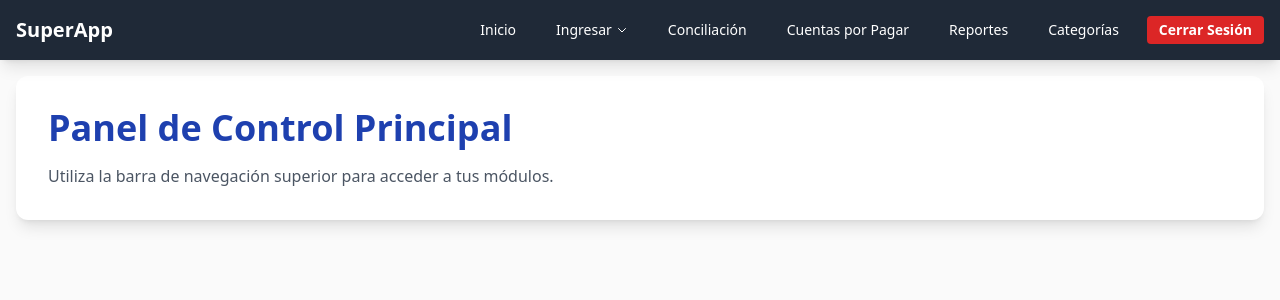
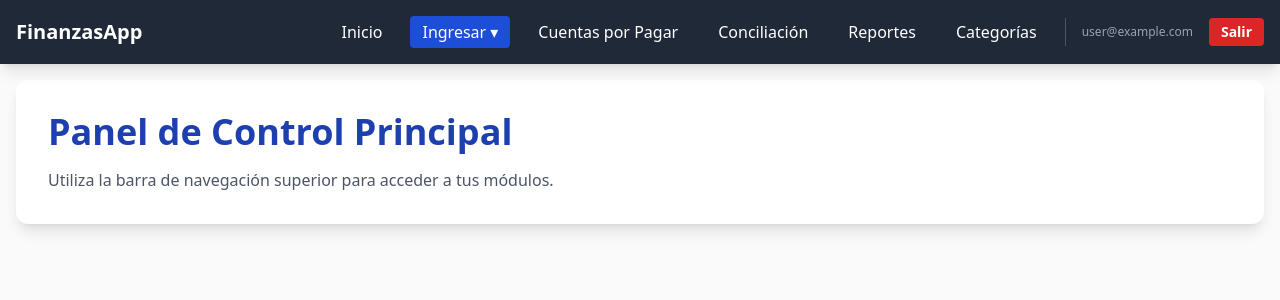
Before and after one commit to sanmartincomanda/contabilidadsanmartin, a React (Vite) app: page / in a window 1280 px wide. Shown: the top 300 px of the page. Built offline with nearby package versions, Linux system fonts and the light colour scheme; no server answers; the database is empty; sample sign-in values are in the browser's storage.

Commit message:
ahora si

```diff
--- a/src/App.jsx
+++ b/src/App.jsx
@@ -104,6 +104,8 @@ function App() {
 
     const categoriesList = appData.categorias || [];
 
+
+
     const branchesList = (appData.branches && appData.branches.length > 0)
         ? appData.branches
         : BRANCHES;
@@ -197,6 +199,66 @@ function App() {
             </AuthProvider>
         </Router>
     );
+    const isLimitedUser = user?.email === "adriandiazc95@gmail.com";
+
+    if (dataLoading) return <div className="p-10 text-center">Cargando...</div>;
+
+    return (
+        <Router>
+            <AuthProvider>
+                <Header />
+                <main className="p-4">
+                    <Routes>
+                        <Route path="/login" element={<Login />} />
+
+                        <Route
+                            path="/"
+                            element={<PrivateRoute element={<Dashboard />} />}
+                        />
+
+                        {/* RESTRICCIÓN: Si es el usuario limitado, lo mandamos a Cuentas por Pagar */}
+                        <Route
+                            path="/ingresar"
+                            element={<PrivateRoute
+                                element={!isLimitedUser ? <DataEntry data={appData} /> : <Navigate to="/cuentas-pagar" />}
+                            />}
+                        />
+
+                        <Route
+                            path="/conciliacion"
+                            element={<PrivateRoute
+                                element={!isLimitedUser ? <BankReconciliation /> : <Navigate to="/cuentas-pagar" />}
+                            />}
+                        />
+
+                        <Route
+                            path="/cuentas-pagar"
+                            element={<PrivateRoute
+                                element={<AccountsPayable data={appData} />}
+                            />}
+                        />
+
+                        <Route
+                            path="/reportes"
+                            element={<PrivateRoute
+                                element={!isLimitedUser ? <Reports data={appData} /> : <Navigate to="/cuentas-pagar" />}
+                            />}
+                        />
+
+                        <Route
+                            path="/maestros/categorias"
+                            element={<PrivateRoute
+                                element={!isLimitedUser ? <CategoryManager /> : <Navigate to="/cuentas-pagar" />}
+                            />}
+                        />
+
+                        <Route path="*" element={<Navigate to="/" />} />
+                    </Routes>
+                </main>
+            </AuthProvider>
+        </Router>
+    );
 }
 
+
 export default App;
--- a/src/components/Header.jsx
+++ b/src/components/Header.jsx
@@ -1,5 +1,4 @@
 // src/components/Header.jsx
-
 import { Link, useNavigate } from 'react-router-dom';
 import { useAuth } from '../context/AuthContext';
 import React, { useState } from 'react';
@@ -8,6 +7,9 @@ export default function Header() {
     const { user, logout } = useAuth();
     const navigate = useNavigate();
     const [isMenuOpen, setIsMenuOpen] = useState(false);
+
+    // VALIDACIÓN DE USUARIO LIMITADO
+    const isLimitedUser = user?.email === "adriandiazc95@gmail.com";
 
     const handleLogout = async () => {
         try {
@@ -40,52 +42,55 @@ export default function Header() {
     return (
         <nav className="bg-gray-800 p-4 text-white shadow-lg sticky top-0 z-10">
             <div className="container mx-auto flex justify-between items-center">
-                <Link to="/" className="text-xl font-bold hover:text-blue-400">
-                    SuperApp
-                </Link>
+                <Link to="/" className="text-xl font-bold hover:text-blue-400">FinanzasApp</Link>
 
                 {user && (
-                    <div className="space-x-4 flex items-center text-sm">
+                    <div className="space-x-4 flex items-center">
                         <NavLink to="/">Inicio</NavLink>
 
-                        {/* INICIO DEL MENÚ DESPLEGABLE 'INGRESAR' */}
-                        <div className="relative">
+                        {/* EL MENÚ 'INGRESAR' SOLO SE MUESTRA SI NO ES EL USUARIO LIMITADO */}
+                        {!isLimitedUser && (
+                            <div className="relative inline-block text-left">
                                 <button
                                     onClick={() => setIsMenuOpen(!isMenuOpen)}
-                                className="px-3 py-1 hover:text-blue-300 transition-colors rounded flex items-center"
+                                    className="px-3 py-1 bg-blue-700 rounded hover:bg-blue-600 transition flex items-center"
                                 >
-                                Ingresar
-                                <svg className={`w-3 h-3 ml-1 transition-transform ${isMenuOpen ? 'rotate-180' : ''}`} fill="none" stroke="currentColor" viewBox="0 0 24 24" xmlns="http://www.w3.org/2000/svg"><path strokeLinecap="round" strokeLinejoin="round" strokeWidth="2" d="M19 9l-7 7-7-7"></path></svg>
+                                    Ingresar ▾
                                 </button>
 
                                 {isMenuOpen && (
-                                <div
-                                    className="absolute right-0 mt-2 w-48 bg-white rounded-md shadow-lg py-1 z-20"
-                                    onMouseLeave={() => setIsMenuOpen(false)}
-                                >
+                                    <div className="absolute right-0 mt-2 w-48 rounded-md shadow-lg bg-white ring-1 ring-black ring-opacity-5 z-50">
+                                        <div className="py-1" onClick={() => setIsMenuOpen(false)}>
                                             <DropdownItem to="/ingresar?tab=Ingresos">Ingresos</DropdownItem>
                                             <DropdownItem to="/ingresar?tab=Gastos">Gastos</DropdownItem>
                                             <DropdownItem to="/ingresar?tab=Inventario">Inventario</DropdownItem>
                                         </div>
+                                    </div>
                                 )}
                             </div>
-                        {/* FIN DEL MENÚ DESPLEGABLE 'INGRESAR' */}
+                        )}
 
-                        <NavLink to="/conciliacion">Conciliación</NavLink>
-
-                        {/* NUEVO LINK: CUENTAS POR PAGAR */}
+                        {/* RUTAS SIEMPRE VISIBLES O SEGÚN TU PREFERENCIA */}
                         <NavLink to="/cuentas-pagar">Cuentas por Pagar</NavLink>
 
+                        {/* REPORTES Y CATEGORÍAS OCULTOS PARA EL USUARIO LIMITADO */}
+                        {!isLimitedUser && (
+                            <>
+                                <NavLink to="/conciliacion">Conciliación</NavLink>
                                 <NavLink to="/reportes">Reportes</NavLink>
+                                <NavLink to="/maestros/categorias">Categorías</NavLink>
+                            </>
+                        )}
 
-                        <NavLink to="/maestros/categorias">Categorías</NavLink>
-
+                        <div className="flex items-center ml-4 border-l border-gray-600 pl-4">
+                            <span className="text-xs mr-4 text-gray-400">{user.email}</span>
                             <button
                                 onClick={handleLogout}
                                 className='bg-red-600 px-3 py-1 rounded text-sm font-semibold hover:bg-red-700 transition'
                             >
-                            Cerrar Sesión
+                                Salir
                             </button>
+                        </div>
                     </div>
                 )}
 
```
Lines whose indentation alone changed are shown as unchanged.
